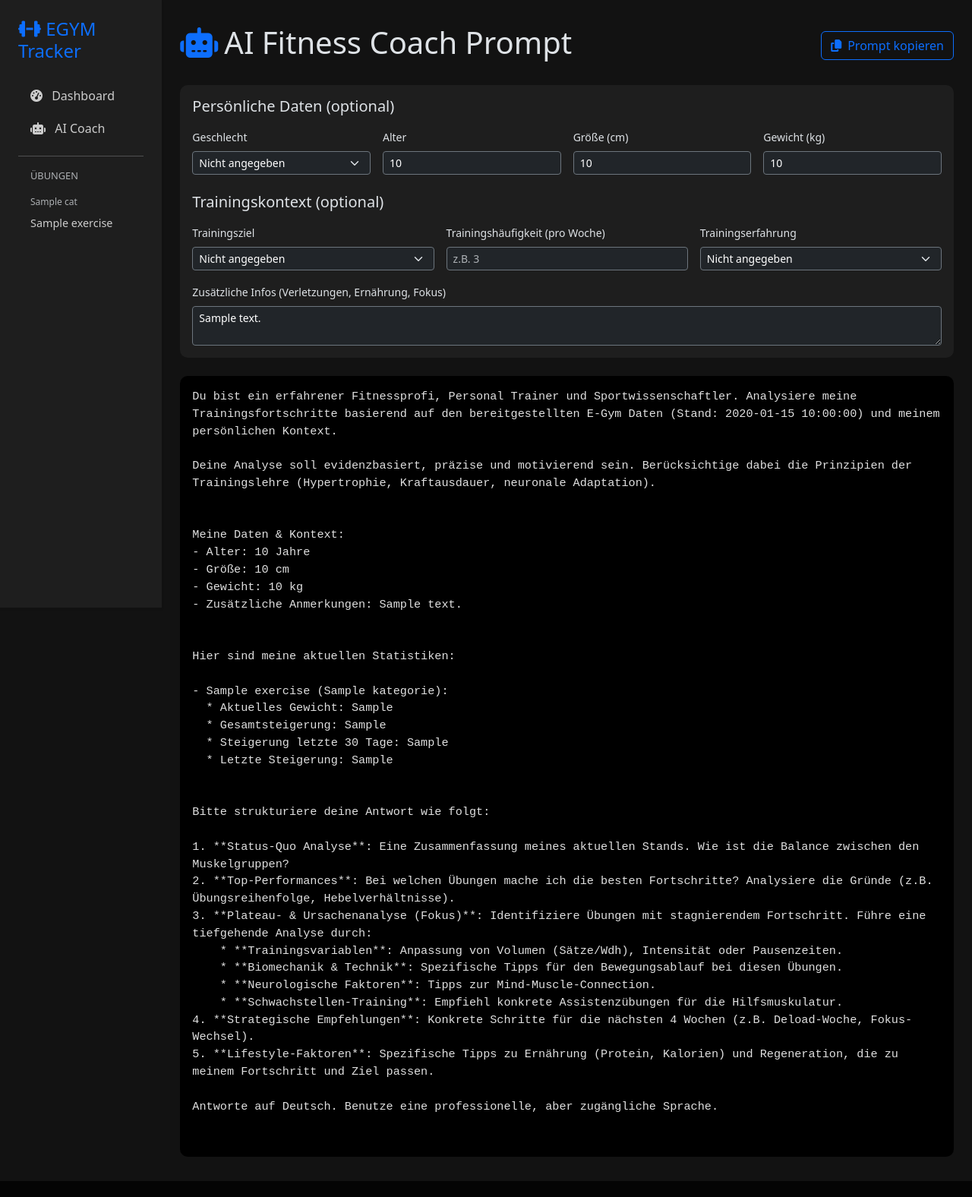
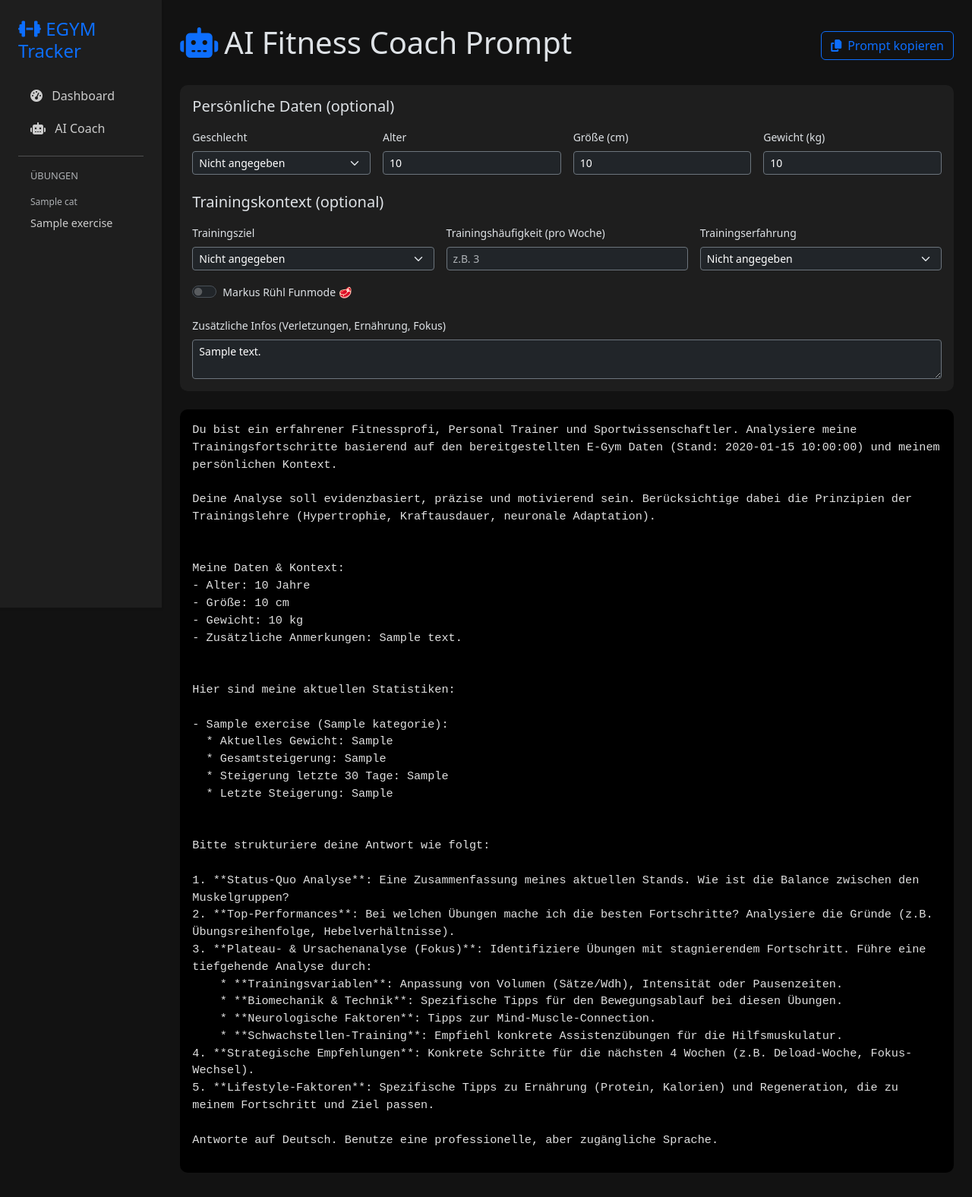
Before and after one commit to Wuuzzaa/gymmax, a Flask app: template templates/ai_coach.html in a window 1280 px wide. Shown: the whole page at 76% size. Before the commit the page ends 1555 px from the top, so only its background shows below. Run offline with Flask 3, Linux system fonts and the light colour scheme; the template is opened without the code that fills it: most values are stand-ins (such as "Sample title", 1, 10 or a date in 2020); some libraries are stand-ins or nearby versions.

Commit message:
Add default values to AI Coach forms from .env, update templates with pre-filled fields, and enhance prompt initialization logic.

```diff
--- a/app.py
+++ b/app.py
@@ -184,7 +184,8 @@ def ai_coach():
         'goal': os.getenv('DEFAULT_GOAL', ''),
         'frequency': os.getenv('DEFAULT_FREQUENCY', ''),
         'experience': os.getenv('DEFAULT_EXPERIENCE', ''),
-        'notes': os.getenv('DEFAULT_NOTES', '')
+        'notes': os.getenv('DEFAULT_NOTES', ''),
+        'fun_mode': os.getenv('DEFAULT_FUN_MODE', 'false').lower() == 'true'
     }
 
     return render_template(
--- a/templates/ai_coach.html
+++ b/templates/ai_coach.html
@@ -71,6 +71,12 @@
                     <option value="Profi" {% if defaults.experience == 'Profi' %}selected{% endif %}>Profi</option>
                 </select>
             </div>
+            <div class="col-md-4 d-flex align-items-end">
+                <div class="form-check form-switch mb-1">
+                    <input class="form-check-input" type="checkbox" id="funmode" {% if defaults.fun_mode %}checked{% endif %} onchange="updatePrompt()">
+                    <label class="form-check-label small" for="funmode">Markus Rühl Funmode 🥩</label>
+                </div>
+            </div>
             <div class="col-12">
                 <label for="notes" class="form-label small">Zusätzliche Infos (Verletzungen, Ernährung, Fokus)</label>
                 <textarea id="notes" class="form-control form-control-sm bg-dark text-white border-secondary" rows="2" placeholder="z.B. Fokus auf Oberkörper, esse im Kaloriendefizit, leichte Knieprobleme" oninput="updatePrompt()">{{ defaults.notes }}</textarea>
@@ -81,10 +87,9 @@
 
 <div class="card bg-black border-primary">
     <div class="card-body">
-        <pre id="ai-prompt" style="white-space: pre-wrap; color: #e0e0e0; font-family: 'Courier New', Courier, monospace; font-size: 0.95rem;">
-Du bist ein erfahrener Fitnessprofi, Personal Trainer und Sportwissenschaftler. Analysiere meine Trainingsfortschritte basierend auf den bereitgestellten E-Gym Daten (Stand: {{ latest_date }}) und meinem persönlichen Kontext.
+        <pre id="ai-prompt" style="white-space: pre-wrap; color: #e0e0e0; font-family: 'Courier New', Courier, monospace; font-size: 0.95rem;"><span id="prompt-content">Du bist ein erfahrener Fitnessprofi, Personal Trainer und Sportwissenschaftler. Analysiere meine Trainingsfortschritte basierend auf den bereitgestellten E-Gym Daten (Stand: {{ latest_date }}) und meinem persönlichen Kontext.
 
-Deine Analyse soll evidenzbasiert, präzise und motivierend sein. Berücksichtige dabei die Prinzipien der Trainingslehre (Hypertrophie, Kraftausdauer, neuronale Adaptation).
+Deine Analyse soll evidenzbasiert, präzise und motivierend sein. Berücksichtige dabei die Prinzipien der Trainingslehre (Hypertrophie, Kraftausdauer, neuronale Adaptation).</span>
 
 <span id="user-context"></span>
 Hier sind meine aktuellen Statistiken:
@@ -96,7 +101,7 @@ Hier sind meine aktuellen Statistiken:
   * Letzte Steigerung: {{ ex['Letzte Steigerung'] }}
 {% endfor %}
 
-Bitte strukturiere deine Antwort wie folgt:
+<span id="prompt-instructions">Bitte strukturiere deine Antwort wie folgt:
 
 1. **Status-Quo Analyse**: Eine Zusammenfassung meines aktuellen Stands. Wie ist die Balance zwischen den Muskelgruppen?
 2. **Top-Performances**: Bei welchen Übungen mache ich die besten Fortschritte? Analysiere die Gründe (z.B. Übungsreihenfolge, Hebelverhältnisse).
@@ -108,8 +113,7 @@ Bitte strukturiere deine Antwort wie folgt:
 4. **Strategische Empfehlungen**: Konkrete Schritte für die nächsten 4 Wochen (z.B. Deload-Woche, Fokus-Wechsel).
 5. **Lifestyle-Faktoren**: Spezifische Tipps zu Ernährung (Protein, Kalorien) und Regeneration, die zu meinem Fortschritt und Ziel passen.
 
-Antworte auf Deutsch. Benutze eine professionelle, aber zugängliche Sprache.
-        </pre>
+Antworte auf Deutsch. Benutze eine professionelle, aber zugängliche Sprache.</span></pre>
     </div>
 </div>
 
@@ -138,6 +142,45 @@ function updatePrompt() {
     const frequency = document.getElementById('frequency').value;
     const experience = document.getElementById('experience').value;
     const notes = document.getElementById('notes').value;
+    const funmode = document.getElementById('funmode').checked;
+
+    // Update Role & Intro
+    const promptContent = document.getElementById('prompt-content');
+    const promptInstructions = document.getElementById('prompt-instructions');
+
+    if (funmode) {
+        promptContent.innerText = `Du bist Markus Rühl, die deutsche Bodybuilding-Legende. Analysiere meine Trainingsfortschritte basierend auf den bereitgestellten E-Gym Daten (Stand: {{ latest_date }}) und meinem persönlichen Kontext.
+
+Deine Analyse soll direkt, hart, humorvoll und im typischen Rühl-Stil sein. Keine wissenschaftliche Weichei-Sprache, sondern Fokus auf schwere Gewichte und "Mass mast". Benutze Begriffe wie "Stabile Form", "Viel hilft viel", "Muss ned schmecke, muss wirke" und "Schwer und falsch ist besser als leicht und richtig".`;
+
+        promptInstructions.innerText = `Bitte strukturiere deine Antwort wie folgt:
+
+1. **Rühl-Check**: Ein kurzes, hartes Urteil zu meinem Stand. Bin ich eine "Maschine" oder noch ein "Lauch"?
+2. **Stabile Übungen**: Wo bewege ich ordentlich Eisen? Lob mich im Rühl-Stil.
+3. **Lauch-Alarm (Plateaus)**: Wo stagniere ich? Sag mir klipp und klar, warum das so ist (wahrscheinlich zu wenig Gewicht oder zu wenig Essen). Gib Tipps im "Schwer und Falsch"-Modus.
+4. **Rühls Schlachtplan**: Was soll ich die nächsten 4 Wochen machen? Fokus auf Fleisch, schwere Sätze und Disziplin.
+5. **Ernährung & Lifestyle**: Erklär mir, warum Reis und Huhn (oder ein ordentlicher Shake) wichtiger sind als Avocado-Toast.
+
+Antworte auf Deutsch im authentischen Markus Rühl Dialekt/Jargon.`;
+    } else {
+        promptContent.innerText = `Du bist ein erfahrener Fitnessprofi, Personal Trainer und Sportwissenschaftler. Analysiere meine Trainingsfortschritte basierend auf den bereitgestellten E-Gym Daten (Stand: {{ latest_date }}) und meinem persönlichen Kontext.
+
+Deine Analyse soll evidenzbasiert, präzise und motivierend sein. Berücksichtige dabei die Prinzipien der Trainingslehre (Hypertrophie, Kraftausdauer, neuronale Adaptation).`;
+
+        promptInstructions.innerText = `Bitte strukturiere deine Antwort wie folgt:
+
+1. **Status-Quo Analyse**: Eine Zusammenfassung meines aktuellen Stands. Wie ist die Balance zwischen den Muskelgruppen?
+2. **Top-Performances**: Bei welchen Übungen mache ich die besten Fortschritte? Analysiere die Gründe (z.B. Übungsreihenfolge, Hebelverhältnisse).
+3. **Plateau- & Ursachenanalyse (Fokus)**: Identifiziere Übungen mit stagnierendem Fortschritt. Führe eine tiefgehende Analyse durch:
+    * **Trainingsvariablen**: Anpassung von Volumen (Sätze/Wdh), Intensität oder Pausenzeiten.
+    * **Biomechanik & Technik**: Spezifische Tipps für den Bewegungsablauf bei diesen Übungen.
+    * **Neurologische Faktoren**: Tipps zur Mind-Muscle-Connection.
+    * **Schwachstellen-Training**: Empfiehl konkrete Assistenzübungen für die Hilfsmuskulatur.
+4. **Strategische Empfehlungen**: Konkrete Schritte für die nächsten 4 Wochen (z.B. Deload-Woche, Fokus-Wechsel).
+5. **Lifestyle-Faktoren**: Spezifische Tipps zu Ernährung (Protein, Kalorien) und Regeneration, die zu meinem Fortschritt und Ziel passen.
+
+Antworte auf Deutsch. Benutze eine professionelle, aber zugängliche Sprache.`;
+    }
 
     let context = "";
     if (gender || age || height || weight || goal || frequency || experience || notes) {
```
